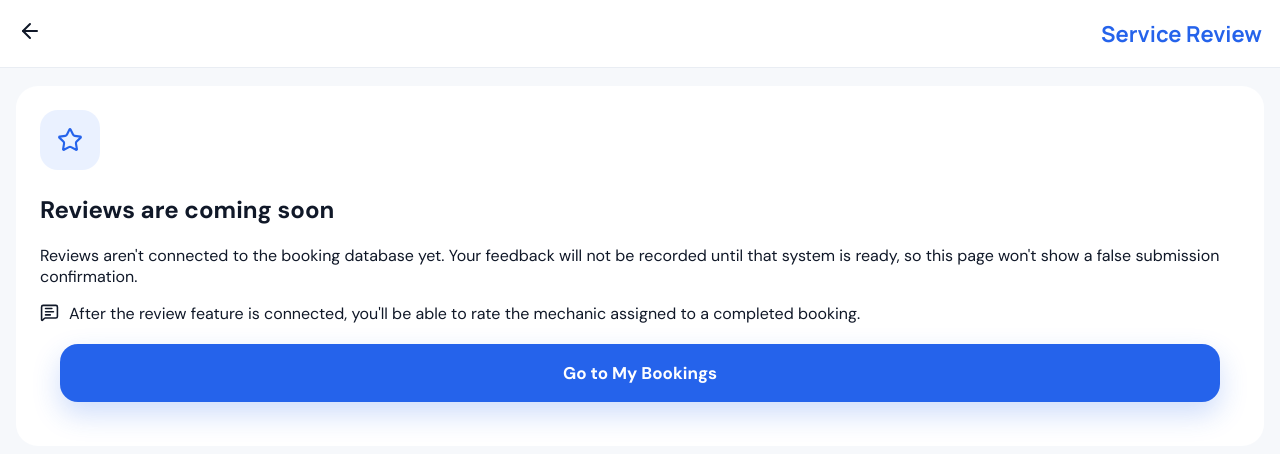
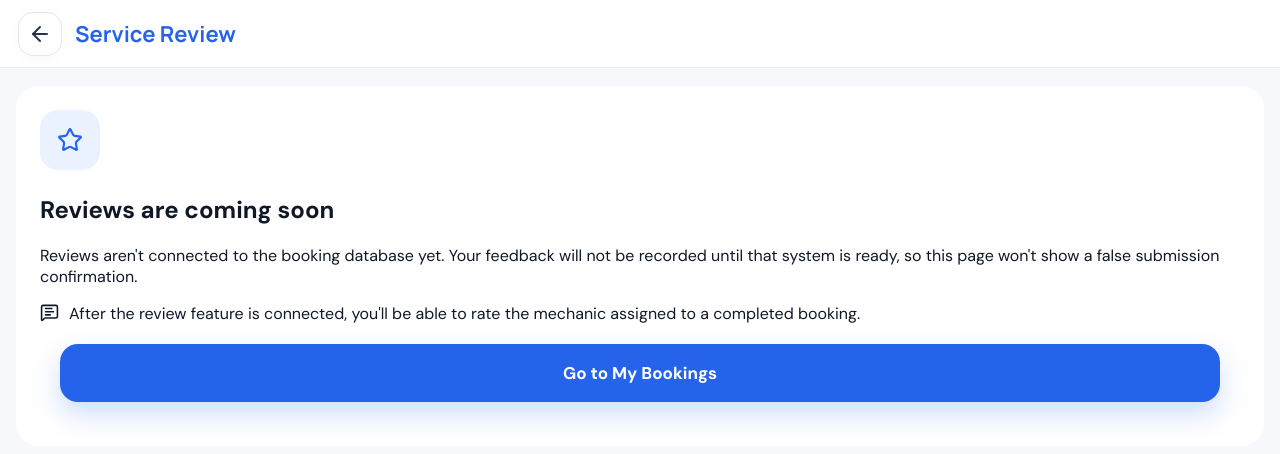
Before and after one commit to Enayatalibarkaat/MechanicGo, a Next.js app: page /review in a window 1280 px wide. Shown: the top 454 px of the page. Built offline with nearby package versions, Linux system fonts and the light colour scheme.

Commit message:
Standardize back button styling across app screens

```diff
--- a/app/globals.css
+++ b/app/globals.css
@@ -661,3 +661,12 @@ body{overflow-x:hidden}
 .homeBottomSpacer{height:8px}
 @media(min-width:650px){.homePage{max-width:760px;margin:0 auto}.homeHeaderBar{padding:0 24px}.homeWelcome{padding:28px 24px 20px}.homeBookHero,.homeTrustRow{margin-left:24px;margin-right:24px}.homeContentSection{padding:0 24px}.homeSafetyNote{margin-left:24px;margin-right:24px}.homeBookHero{padding:25px}.homeServiceCard{min-height:145px;padding:16px}}
 @media(max-width:380px){.homeTrustRow{gap:5px}.homeTrustItem{gap:5px;padding:9px 6px}.homeTrustIcon{width:27px;height:27px;flex-basis:27px}.homeTrustItem b{font-size:9px}.homeServiceGrid{gap:7px}.homeServiceCard{padding:11px 8px}.homeServiceCard b{font-size:11px}.homeServiceCard small{font-size:8px}}
+
+
+/* Keep the back affordance consistent across detail screens. */
+.pageHeader>a[aria-label^="Back"]{width:44px;height:44px;display:inline-flex;align-items:center;justify-content:center;flex:0 0 44px;border:1px solid #e1e7f0;border-radius:15px;background:#fff;color:#25364d;box-shadow:0 3px 10px #142b4b08}
+.pageHeader>a[aria-label^="Back"]:active{background:#edf4ff;border-color:#bfd4ff}
+.pageHeader:has(>a[aria-label^="Back"]){justify-content:flex-start;gap:13px}
+.pageHeader:has(>a[aria-label^="Back"])>h1{flex:1;min-width:0}
+.appHeader:has(>a[aria-label^="Back"]){justify-content:flex-start;gap:13px}
+.appHeader:has(>a[aria-label^="Back"])>h1{flex:1;min-width:0}
```
